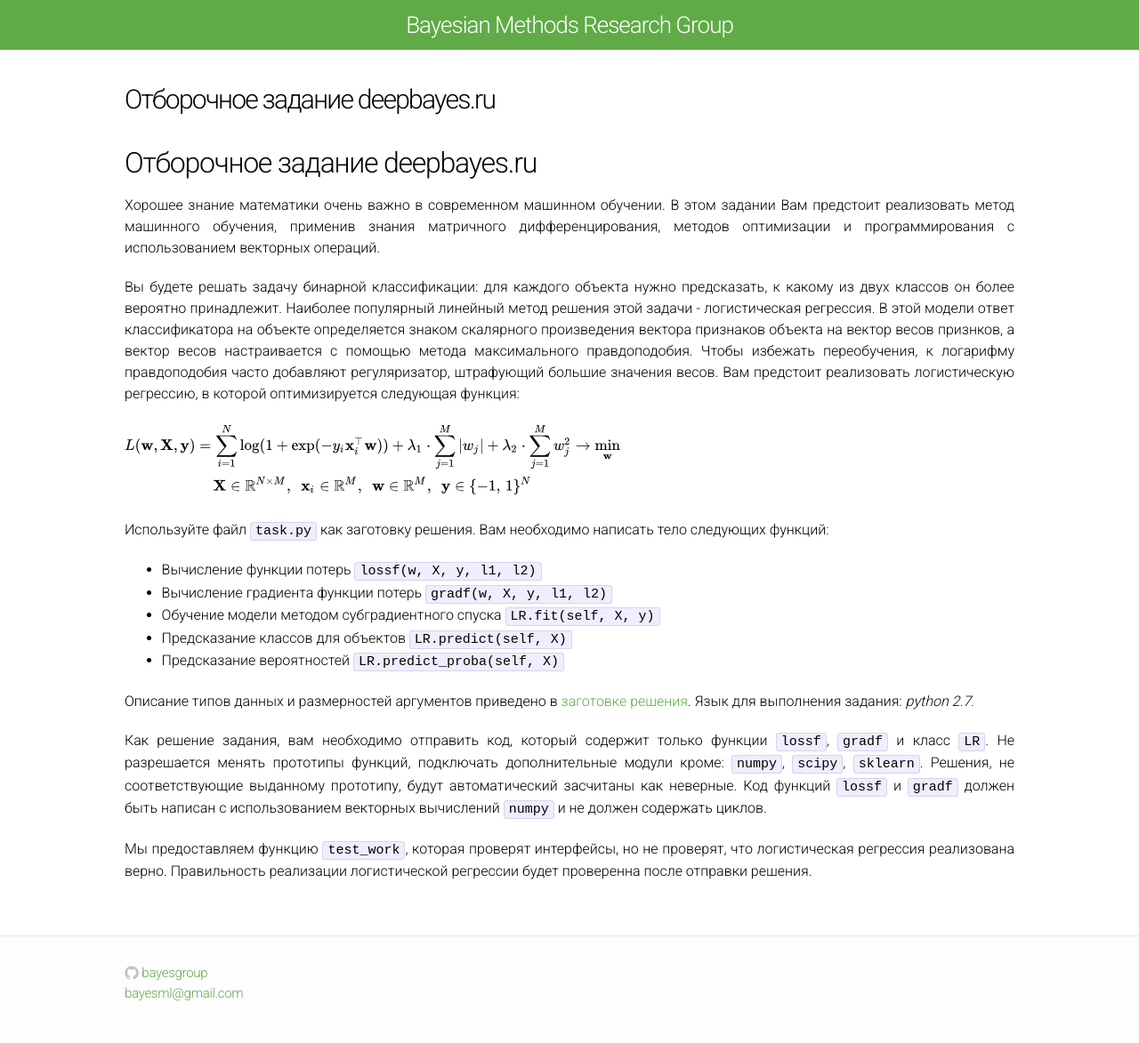
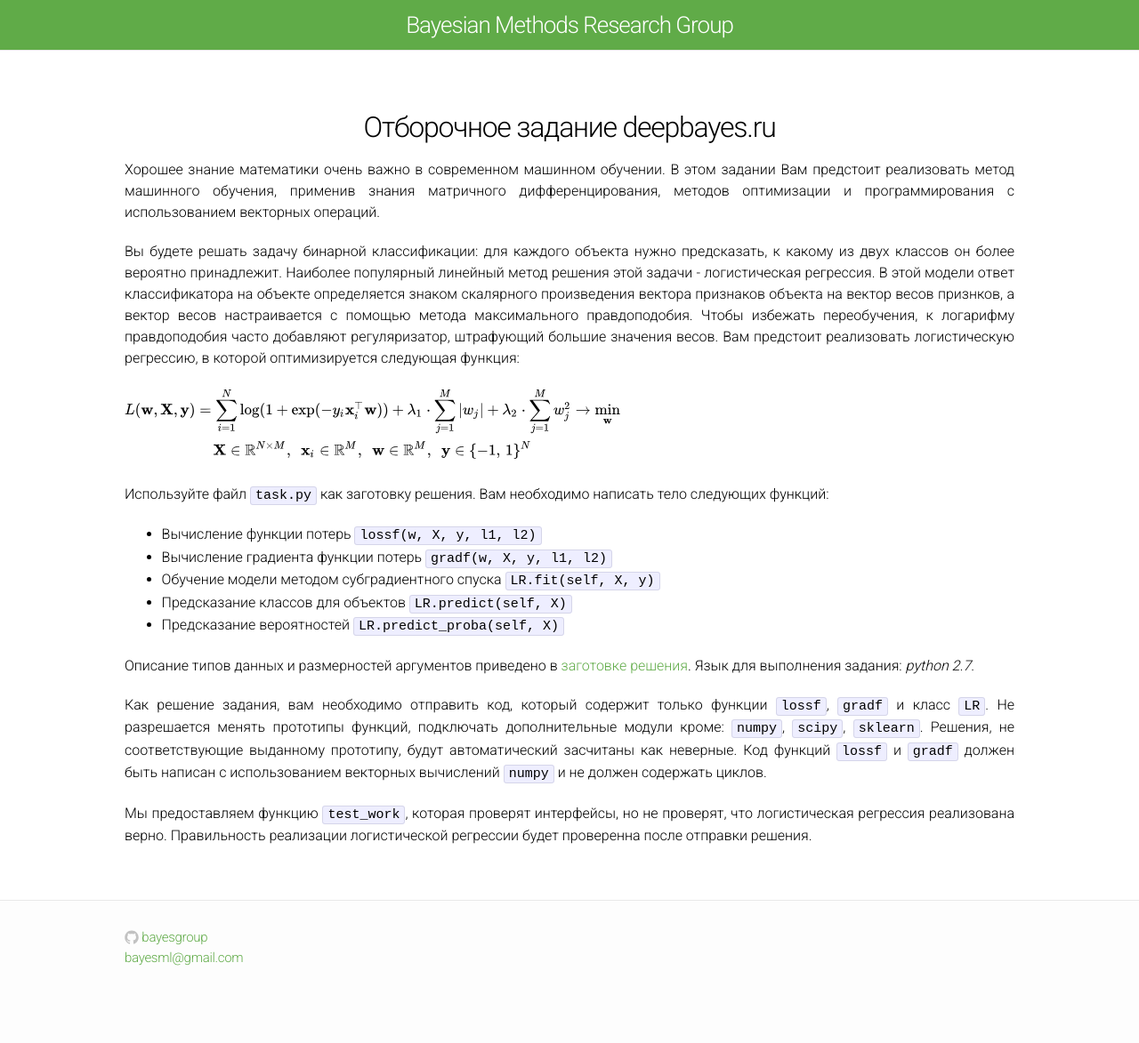
Before and after one commit to bayesgroup/bayesgroup.github.io, a Jekyll site: the page built from deepbayes-school/2017/task/description.md, in a window 1280 px wide. Shown: the whole page at 89% size. Built offline with Jekyll 4.4.1, drawn with Linux system fonts in a browser that asks for light colours; our own code applies the rules of GitHub Pages for plain Markdown files; after the commit the page ends 1133 px from its top, so only the background shows below that.

Commit message:
Update description.md

```diff
--- a/deepbayes-school/2017/task/description.md
+++ b/deepbayes-school/2017/task/description.md
@@ -1,4 +1,5 @@
-## Отборочное задание deepbayes.ru
+<h2 align="center">Отборочное задание deepbayes.ru</h2>
+
 Хорошее знание математики очень важно в современном машинном обучении.
 В этом задании Вам предстоит реализовать метод машинного обучения, применив знания матричного дифференцирования, методов оптимизации и программирования с использованием векторных операций.
 
```
